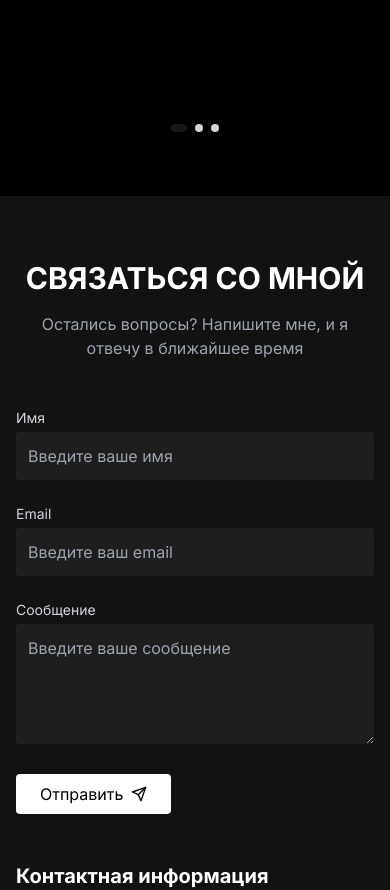
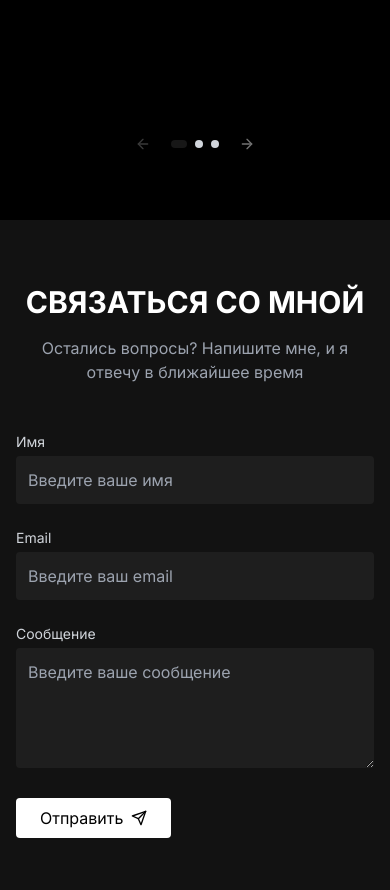
Before and after one commit to shepelenkomikhail/PersonalCoach, a React (Vite) app: page / in a window 390 px wide. Shown: the part 6300-7190 px from the top of the page. Built offline with nearby package versions, Linux system fonts and the light colour scheme.

Commit message:
feedbacks section fixed

```diff
--- a/src/components/ui/carousel.tsx
+++ b/src/components/ui/carousel.tsx
@@ -143,7 +143,20 @@ const Carousel = React.forwardRef<
           {children}
 
             {/* Индикаторы для мобильных */}
-            <div className=" flex justify-center gap-2 mt-4">
+            {/* Индикаторы и кнопки снизу */}
+            <div className="flex items-center justify-center gap-4 mt-6">
+                <Button
+                    variant="ghost"
+                    size="icon"
+                    className="h-6 w-6 md:hidden"
+                    onClick={() => api?.scrollPrev()}
+                    disabled={!canScrollPrev}
+                >
+                    <ArrowLeft className="h-4 w-4 text-muted-foreground" />
+                    <span className="sr-only">Previous slide</span>
+                </Button>
+
+                <div className="flex gap-2">
                     {React.Children.map(children, (_, index) => (
                         <button
                             type="button"
@@ -157,6 +170,18 @@ const Carousel = React.forwardRef<
                             aria-label={`Go to slide ${index + 1}`}
                         />
                     ))}
+                </div>
+
+                <Button
+                    variant="ghost"
+                    size="icon"
+                    className="h-6 w-6 md:hidden"
+                    onClick={() => api?.scrollNext()}
+                    disabled={!canScrollNext}
+                >
+                    <ArrowRight className="h-4 w-4 text-muted-foreground" />
+                    <span className="sr-only">Next slide</span>
+                </Button>
             </div>
         </div>
       </CarouselContext.Provider>
```
Lines whose indentation alone changed are shown as unchanged.
